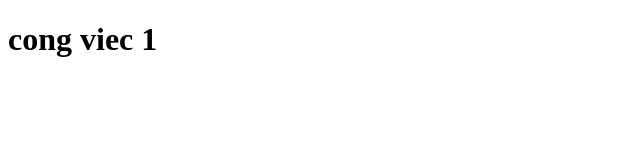
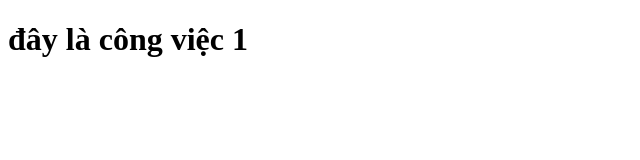
Before and after one commit to kuuhaku15022006/du_an3, a plain HTML site: page index.html in a window 1280 px wide. Shown: the whole page, without its empty margins (0-640 px from the left). Drawn offline with Linux system fonts and the light colour scheme.

Commit message:
first commit

```diff
--- a/index.html
+++ b/index.html
@@ -6,7 +6,7 @@
     <title>project3</title>
   </head>
   <body>
-    <h1>cong viec 1</h1>
+    <h1>đây là công việc 1</h1>
     <h2></h2>
   </body>
 </html>
```
